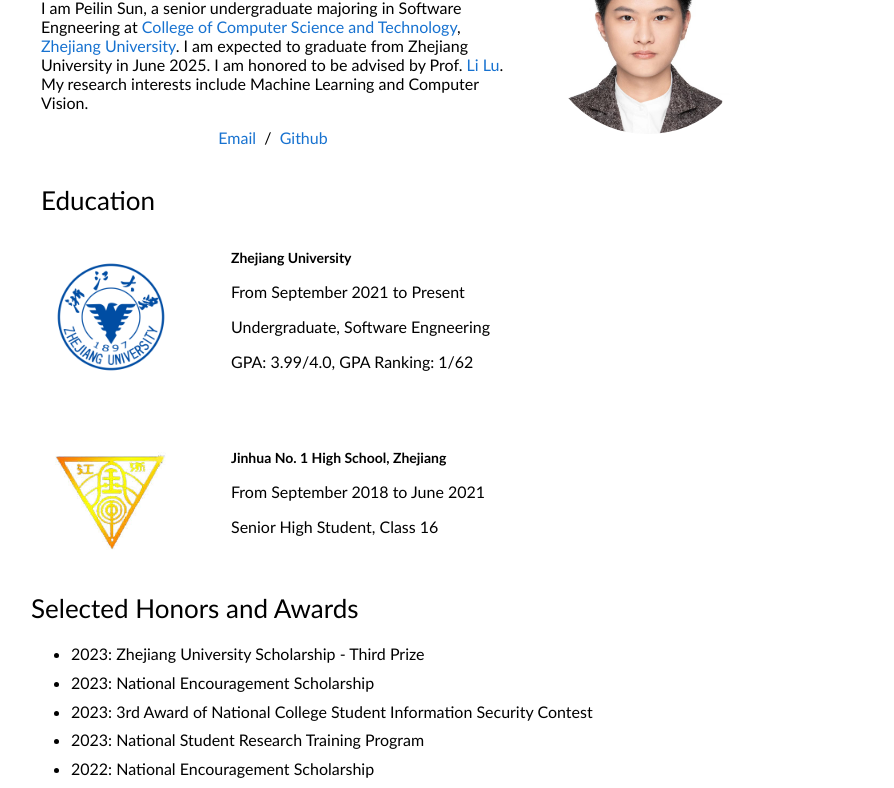
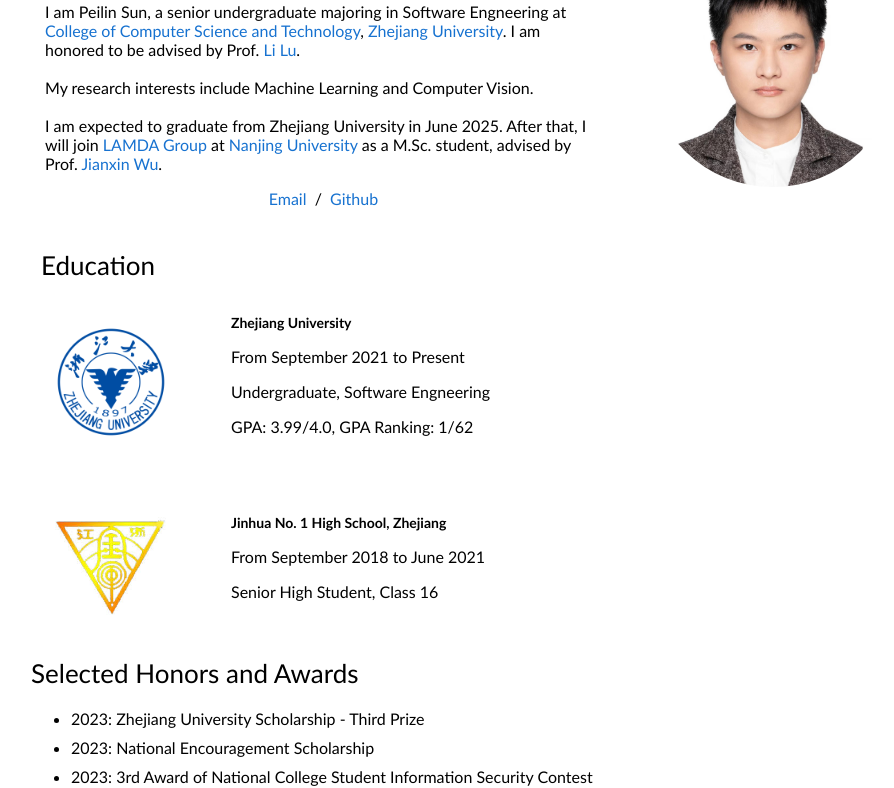
Before and after one commit to supinglan/supinglan.github.io, a plain HTML site: page index.html in a window 1280 px wide. Shown: the part 118-906 px from the top of the page, without its empty margins (219-1113 px from the left). Drawn offline with Linux system fonts and the light colour scheme.

Commit message:
modify bio

```diff
--- a/index.html
+++ b/index.html
@@ -20,7 +20,7 @@
       <tr style="padding:0px">
         <td style="padding:0px">
           <table
-            style="width:100%;border:0px;border-spacing:0px;border-collapse:separate;margin-right:auto;margin-left:auto;">
+            style="width:120%;border:0px;border-spacing:0px;border-collapse:separate;margin-right:auto;margin-left:auto;">
             <tbody>
               <tr style="padding:0px">
                 <td style="padding:2.5%;width:63%;vertical-align:middle">
@@ -30,9 +30,12 @@
                   <p>I am Peilin Sun, a senior undergraduate majoring in Software Engneering at <a
                       href="http://www.cs.zju.edu.cn/">College of Computer Science and Technology</a>, <a
                       href="http://www.zju.edu.cn/"> Zhejiang University</a>.
-                      I am expected to graduate from Zhejiang University in June 2025. I am honored to be advised by Prof.  <a
+                       I am honored to be advised by Prof.  <a
                       href="https://lynnlilu.github.io/">Li Lu</a>.
+                      <br><br>
                       My research interests include Machine Learning and Computer Vision.
+                      <br><br>
+                      I am expected to graduate from Zhejiang University in June 2025. After that, I will join  <a href= "https://www.lamda.nju.edu.cn/">LAMDA Group</a> at  <a herf = "https://www.nju.edu.cn/">Nanjing University</a> as a M.Sc. student, advised by Prof. <a href="https://cs.nju.edu.cn/wujx">Jianxin Wu</a>.
                   </p>
                   <p style="text-align:center">
                     <a href="mailto:sunpeilincs@gmail.com">Email</a> &nbsp;/&nbsp;
```
